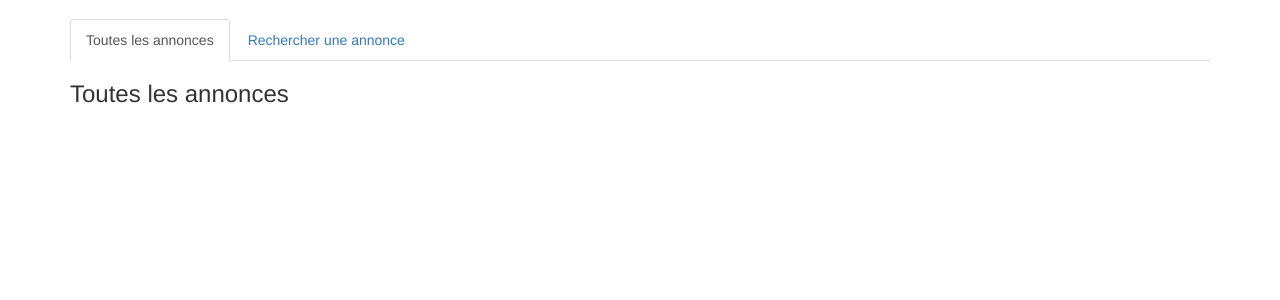
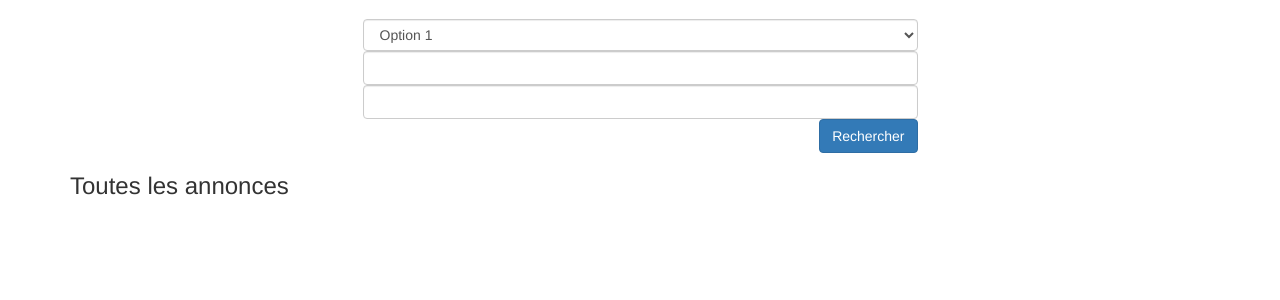
Before and after one commit to Typhon0/Projet-Web-DUT, a PHP site: page /Projet-Web-DUT/View/all_annonces.php in a window 1280 px wide. Shown: the part 81-381 px from the top of the page. Run offline with PHP 8.4, Linux system fonts and the light colour scheme; the visitor is signed in with stand-in values (Sample User, id 1); data that the repository does not hold is empty.

Commit message:
search form

```diff
--- a/View/all_annonces.php
+++ b/View/all_annonces.php
@@ -32,12 +32,21 @@
 		include('../Model/config.php');
 		?>
                 <div class="container">
-                <ul class="nav nav-tabs">
-                    <li class="active"><a data-toggle="tab" href="#home">Toutes les annonces</a></li>
-                    <li><a data-toggle="tab" href="#menu1">Rechercher une annonce</a></li>
-                </ul>
-                <div class="tab-content">
-                    <div id="home" class="tab-pane fade in active">
+                    <div class="row">
+                        <div class="col-xs-3"></div>
+                        <div class="col-xs-6">
+                            <form>
+                                <SELECT class="form-control" name="service" size="1">
+                                    <OPTION>Option 1</OPTION>
+                                    <OPTION>Option 2</OPTION>
+                                </SELECT>
+                                <input class="form-control" type="text">
+                                <input class="form-control" type="text">
+                                <button class="btn btn-primary pull-right" value="submit" type="submit">Rechercher</button>
+                            </form>
+                        </div>
+                        <div class="col-xs-3"></div>
+                    </div>
                     <h3>Toutes les annonces</h3>
                     <div id="listannonceP" class="row">
                         <div class="col-xs-12">
@@ -46,9 +55,7 @@
                                     foreach ($allAnnonces as $annonce) { ?>
                                     <div id="listannonce" class="row">
                                         <a href="#">
-                                                    <div class="col-xs-3 col-sm-2 text-center no-padding">
-                                                        <button type="button" class="glyphicon glyphicon-remove btn btn-danger"></button>
-                                                    </div>
+                                            <div class="col-xs-3 col-sm-2 text-center no-padding"> </div>
                                             <div class="col-xs-9 col-sm-10">
                                                 <h4 class="title">
 														<?php echo $annonce['titre'] ?>                                       </h4>
@@ -70,11 +77,6 @@
                         </div>
                     </div>
                 </div>
-                    <div id="menu1" class="tab-pane fade">
-                        <h3>Rechercher une annonce</h3>
-                    </div>
-                </div>
-        </div>
                 </div>
                 <!-- /.container -->
                 <!-- jQuery -->
```
Also changed, not shown: View/Poster_Sujet.php (+7 -6 lines). Lines whose indentation alone changed are shown as unchanged.
